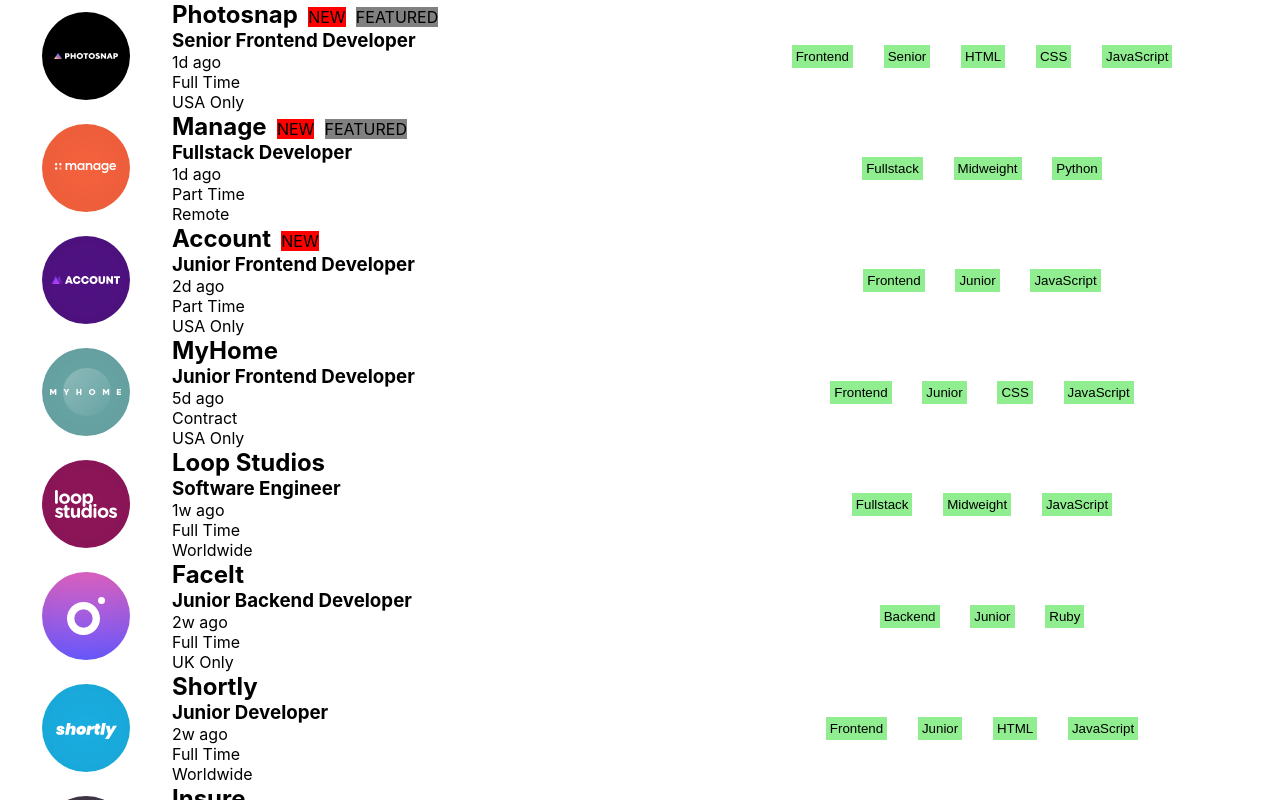
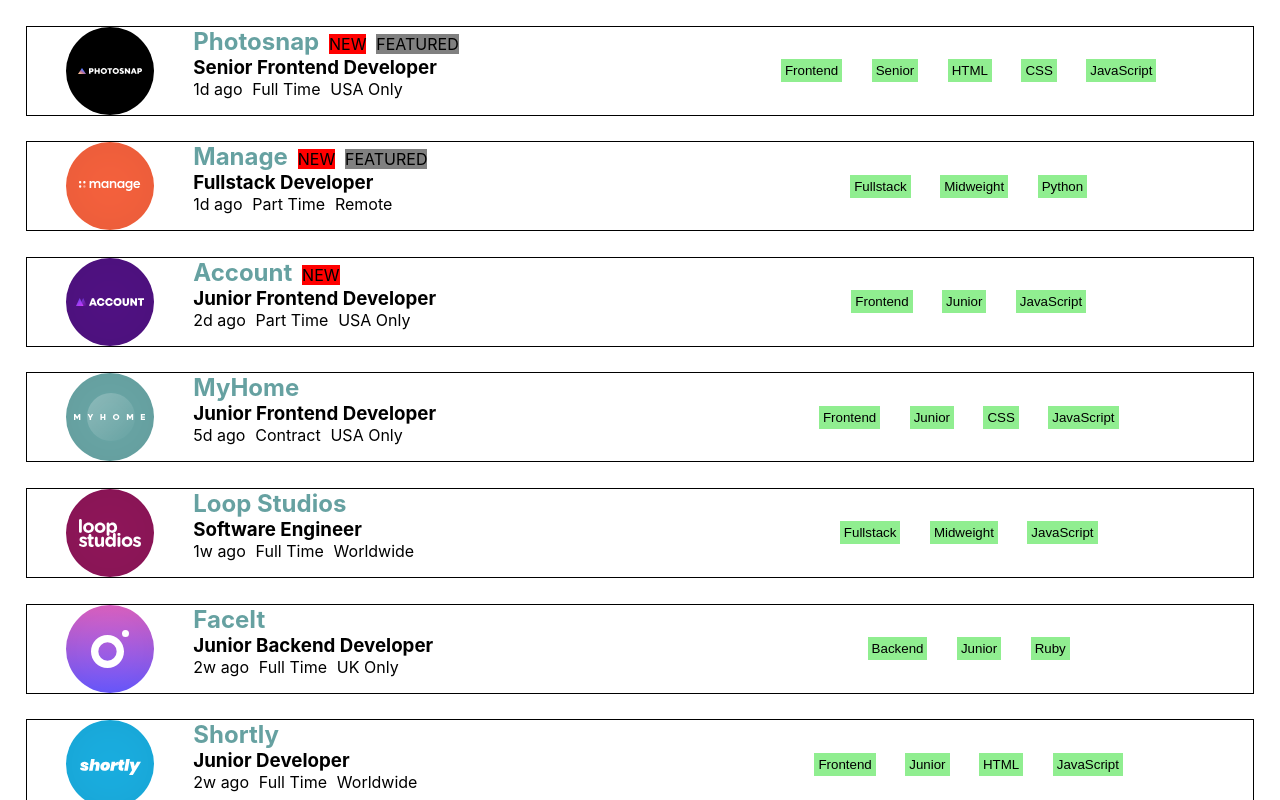
Before and after one commit to Pat-On/cyf-job-listing-react, a React (Create React App) app: page / in a window 1280 px wide. Shown: the top 800 px of the page. Built offline with nearby package versions, Linux system fonts and the light colour scheme.

Commit message:
css improvements

```diff
--- a/src/App.css
+++ b/src/App.css
@@ -18,10 +18,12 @@
 }
 
 .jobOffert {
+  border: 1px solid black;
  display: flex;
  flex-direction: row;
  flex-wrap: wrap;
  justify-content: space-evenly;
+ margin: 2%;
 }
 
 
@@ -41,3 +43,6 @@
 padding: 4px;
 background-color: lightgreen;
 }
+h2{
+  color: #66A1A1;
+}
--- a/src/App.js
+++ b/src/App.js
@@ -6,7 +6,6 @@
 
 // DATA
 import data from "./data";
-console.log(data);
 
 function App() {
   return (
--- a/src/JobPostElement.js
+++ b/src/JobPostElement.js
@@ -34,9 +34,29 @@
                 </div>
               ) : null}
               <h3>{item.position}</h3>
-              <p>{item.postedAt}</p>
-              <p>{item.contract}</p>
-              <p>{item.location}</p>
+              <p
+                style={{
+                  display: "inline",
+                }}
+              >
+                {item.postedAt}
+              </p>
+              <p
+                style={{
+                  display: "inline",
+                  marginLeft: "2%",
+                }}
+              >
+                {item.contract}
+              </p>
+              <p
+                style={{
+                  display: "inline",
+                  marginLeft: "2%",
+                }}
+              >
+                {item.location}
+              </p>
             </div>
             <div className="techStackInfo">
               <button className="programmingLanguage">{item.role}</button>
```
